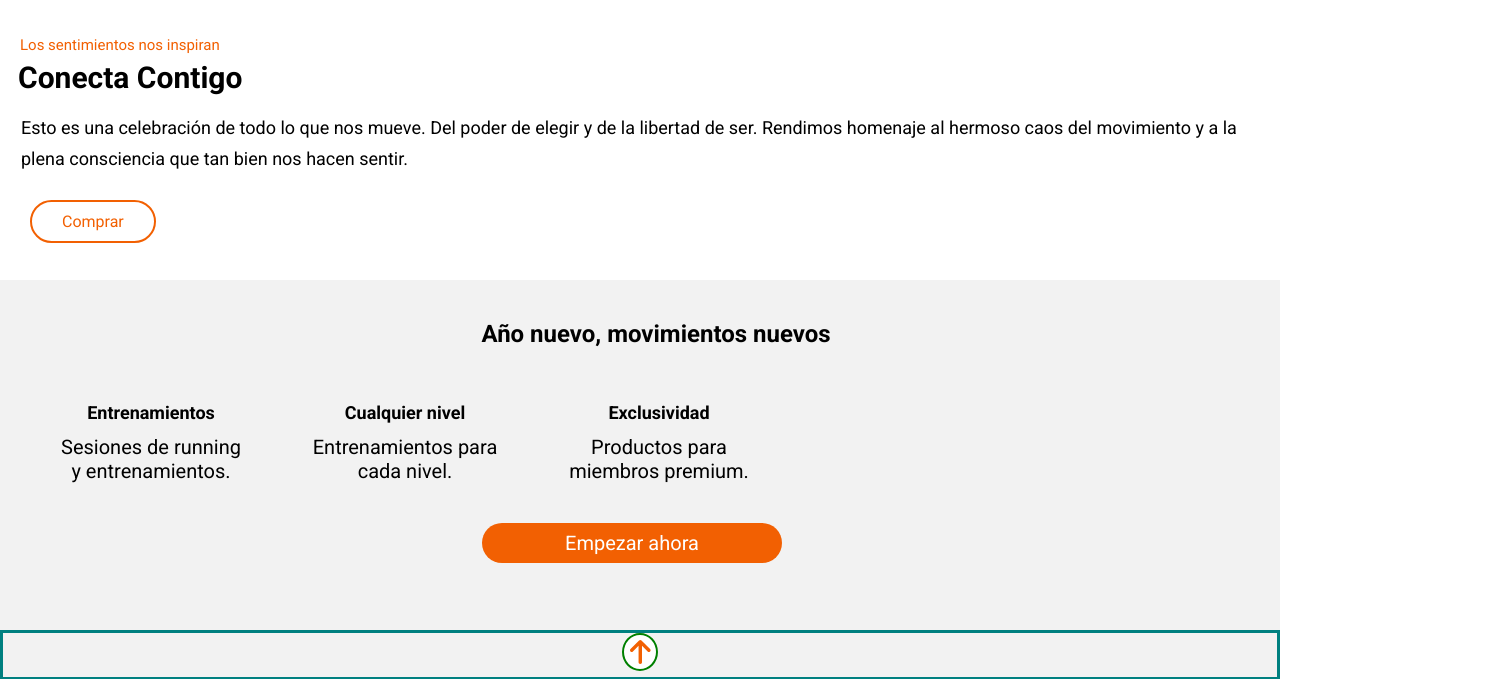
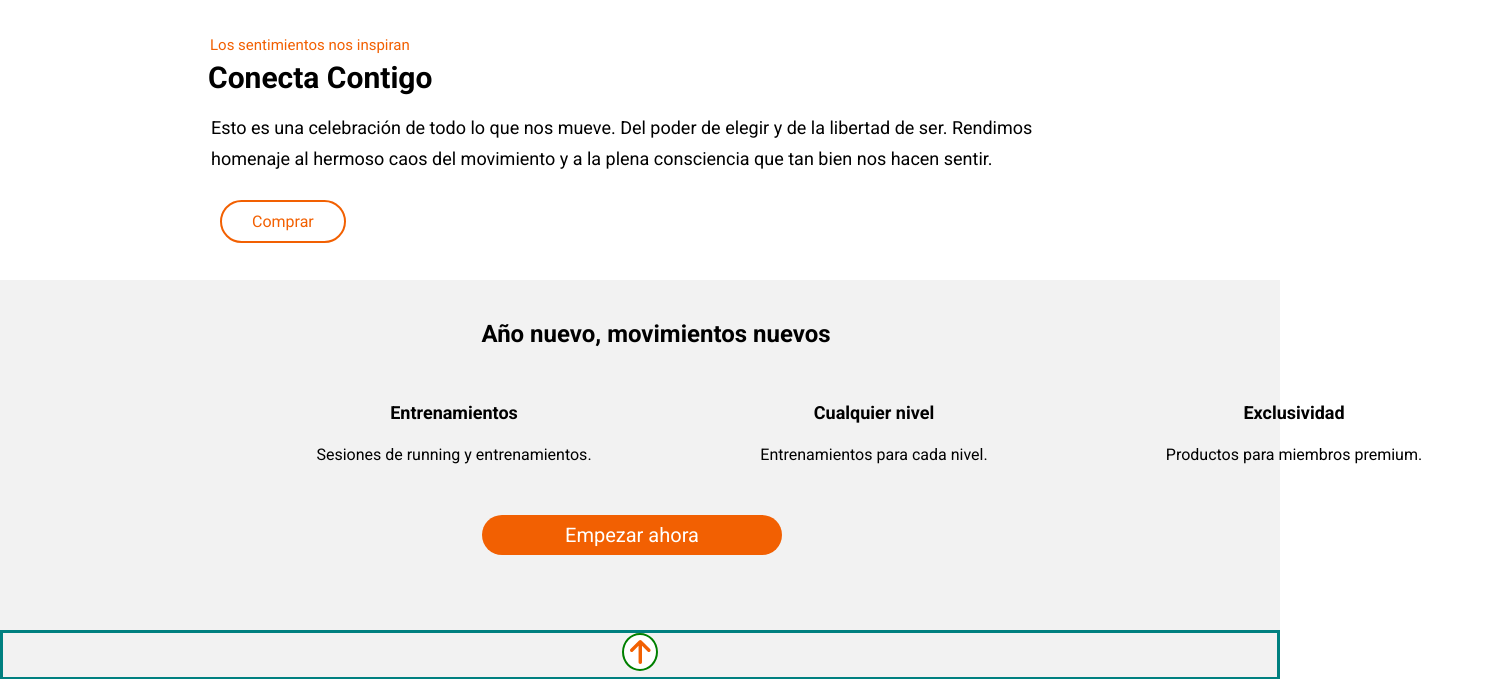
Before and after one commit to Adalab/modulo-1-evaluacion-final-Pilarleizq, a website: page src/html/index.html in a window 1280 px wide. Shown: the part 808-1487 px from the top of the page, 1494 px wide, since content can reach past the window. Drawn offline with nearby package versions, Linux system fonts and the light colour scheme; files that its build step writes are made by us from their sources; files whose address does not match are found by name.

Commit message:
medias dekstop menos hero y header

```diff
--- a/src/scss/layout/_footer.scss
+++ b/src/scss/layout/_footer.scss
@@ -72,3 +72,13 @@
 }
 
 }
+
+@media all and (min-width: 1024px) {
+
+.footer {
+  padding-left: 400px;
+  padding-right: 400px;
+}
+
+
+}
--- a/src/scss/layout/_main.scss
+++ b/src/scss/layout/_main.scss
@@ -45,21 +45,6 @@
       padding-bottom:40px;
     }
 
-
-  // .button-main2 {
-  //   background-color: #f26002;
-  //   border: 2px solid #f26002;
-  //   color: white;
-  //   text-decoration: none;
-  //   padding: 10px;
-  //   margin:20px;
-  //   border-radius: 22.5px;
-  // }
-
-  // .text-2-main {
-  //   padding-top: 40px;
-  // }
-
     &__text2 {
       padding: 30px;
       background-color: #f2f2f2;
@@ -82,7 +67,6 @@
       width: 60%;
       margin-left:70px;
       line-height: 1.2;
-
     }
 
     .negrita {
@@ -117,8 +101,6 @@
       width: 50%;
       margin-left: 25%;
     }
-
-
   }
 
   .main__arrow {
@@ -126,8 +108,6 @@
     position:relative;
     border: 3px solid teal;
     height: 50px;
-
-
   }
 
   .button_arrow {
@@ -143,7 +123,6 @@
     color:#f26002;
     margin: auto;
     background-color: #ffffff;
-
   }
 
 
@@ -160,7 +139,6 @@
       padding: auto;
       padding-left: 50px;
       margin-bottom: -60px;
-
     }
 
     .main__newyear {
@@ -172,8 +150,6 @@
       zoom: 1.2;
       margin: auto;
       font-size: 20px;
-
-
     }
 
     .main__grid {
@@ -183,10 +159,8 @@
       padding: 0 4px 0 4px;
       align-items:flex-start;
       width: 750px;
-      font-size: 20px;
+      // font-size: 20px;
       margin: 0 -20px 0 -20px;
-
-
     }
 
     .main__button2 {
@@ -199,6 +173,51 @@
       line-height: 2.5;
     }
 
+  }
+
+  @media all and (min-width: 1024px) {
+
+    .main__text1 {
+      padding-left: 200px;
+      padding-right: 200px;
+    }
+
+    .main__text2 {
+      justify-content: center;
+      align-items: center;
+      text-align: center;
+      padding-bottom: -80px;
+    }
+
+    .main__grid {
+      margin: 0 200px 0 200px;
+      display: grid;
+      justify-content: space-evenly;
+      line-height: 40px;
+    }
+
+    .main__train {
+      width: 400px;
+    }
+
+    .main__nivel {
+      width: 400px;
+      padding-left: 50px;
+      padding-right: 50px;
+    }
+
+    .main__exclusive {
+      width: 400px;
+    }
+
+    .negrita {
+
+    }
+
+
+
+
+
 
 
   }
```
Also changed, not shown: src/scss/layout/_header.scss (+7 -0 lines), src/scss/layout/_hero.scss (+7 -10 lines).
